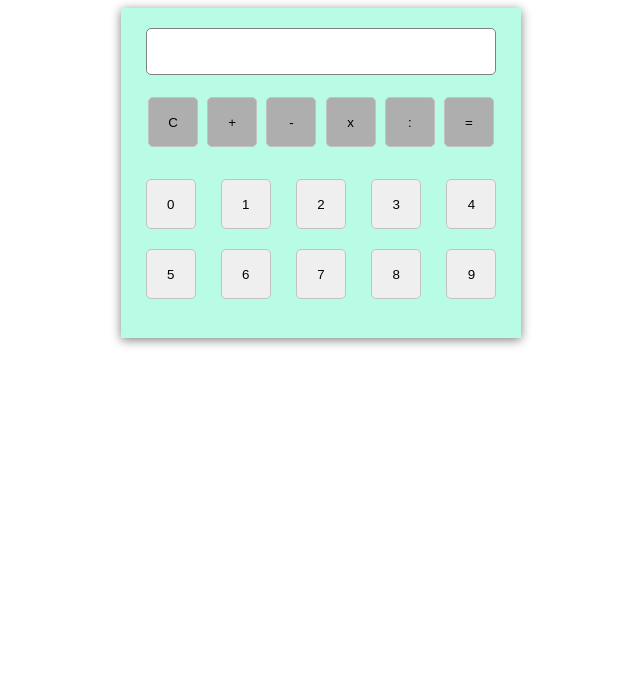
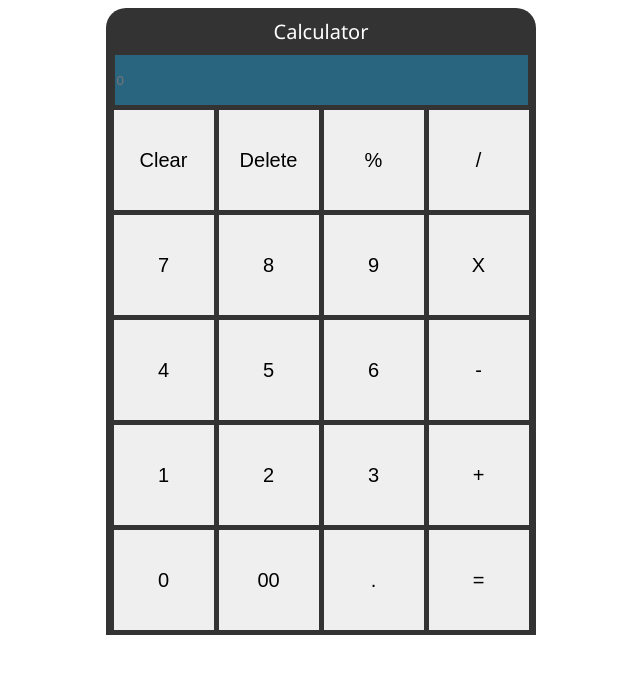
Before and after one commit to NataManatu/Simple-calculator-JS, a plain HTML site: page index.html in a window 1280 px wide. Shown: the whole page, without its empty margins (319-959 px from the left). Drawn offline with Linux system fonts and the light colour scheme.

Commit message:
calculator

```diff
--- a/index.html
+++ b/index.html
@@ -12,44 +12,33 @@
 <body>
     <div class="container">
 
-        <form class="calculator" id="calc">
-            <input type="text" name="text">
-        </form>
-
-        <div class="operator-button" >
-            <button class="operator" id="clear">C</button>
-            <button class="operator" id="plus">+</button>
-            <button class="operator" id="minus">-</button>
-            <button class="operator" id="times">x</button>
-            <button class="operator" id="divide">:</button>
-            <button class="operator" id="equals">=</button>
+        <div class="output">
+            <div class="title">Calculator</div>
+            <input type="text" name="text" id="display" placeholder="0">
         </div>
-
-        <div class=" calc-number" id="calc_number">
-            <button id="num_0" class="number">0</button>
-            <button id="num_1" class="number">1</button>
-            <button id="num_2" class="number">2</button>
-            <button id="num_3" class="number">3</button>
-            <button id="num_4" class="number">4</button><br>
-            <button id="num_5" class="number">5</button>
-            <button id="num_6" class="number">6</button>
-            <button id="num_7" class="number">7</button>
-            <button id="num_8" class="number">8</button>
-            <button id="num_9" class="number">9</button>
+        <div class="calc">
+            <button class="clear">Clear</button>
+            <button class="delete">Delete</button>
+            <button class="operation">%</button>
+            <button class="operation">/</button>
+            <button class="number">7</button>
+            <button class="number">8</button>
+            <button class="number">9</button>
+            <button class="operation">X</button>
+            <button class="number">4</button>
+            <button class="number">5</button>
+            <button class="number">6</button>
+            <button class="operation">-</button>
+            <button class="number">1</button>
+            <button class="number">2</button>
+            <button class="number">3</button>
+            <button class="operation">+</button>
+            <button class="number">0</button>
+            <button class="number">00</button>
+            <button class="number">.</button>
+            <button class="result">=</button>
         </div>
     </div>
-
-
-
-
-
-
-
-
-
-
-
-
     <script src="script.js"></script>
 </body>
 
--- a/style.css
+++ b/style.css
@@ -6,44 +6,48 @@ body {
     font-family: 'Segoe UI', Tahoma, Geneva, Verdana, sans-serif;
 }
 
+
 .container {
-    background-color: rgb(184, 252, 229);
-    font-size: 20px;
-    box-shadow: 0px 2px 10px gray;
     margin: 0 auto;
     text-align: center;
-    height: 330px;
-    width: 400px;
+    background-color: #333;
+    width: 430px;
+    border-radius: 20px 20px 0 0;
+}
+
+.calc {
+    display: grid;
+    justify-content: center;
+    align-content: center;
+    grid-template-columns: repeat(4, 100px);
+    grid-template-rows: repeat(5, 100px);
+    gap: 5px;
+    height: auto;
+    padding: 5px;
+}
+
+.output {
+    color: white;
+    font-size: 20px;
+
 }
 
 input {
-    width: 350px;
-    margin-top: 20px;
-    border-radius: 5px;
-    padding: 15px 5px;
-    border: 1px solid gray;
-
+    width: 413px;
+    height: 50px;
+    background-color: rgb(42, 101, 128);
+    color: white;
+    border-style: none;
 }
 
 button {
-    width: 50px;
-    height: 50px;
-    border-radius: 5px;
-    border: 1px solid rgb(194, 194, 194);
-
+    border-style: none;
+    font-size: 20px;
 }
 
-.operator-button {
-    margin-top: 20px;
-
+input:hover{
+    outline: none;
 }
-.operator{
-    margin: 2px;
-    background-color: rgb(175, 174, 174);
+.title{
+    padding: 10px;
 }
-.calc-number {
-    margin-top: 20px;
-}
-.number{
-    margin: 10px;
-}
```
